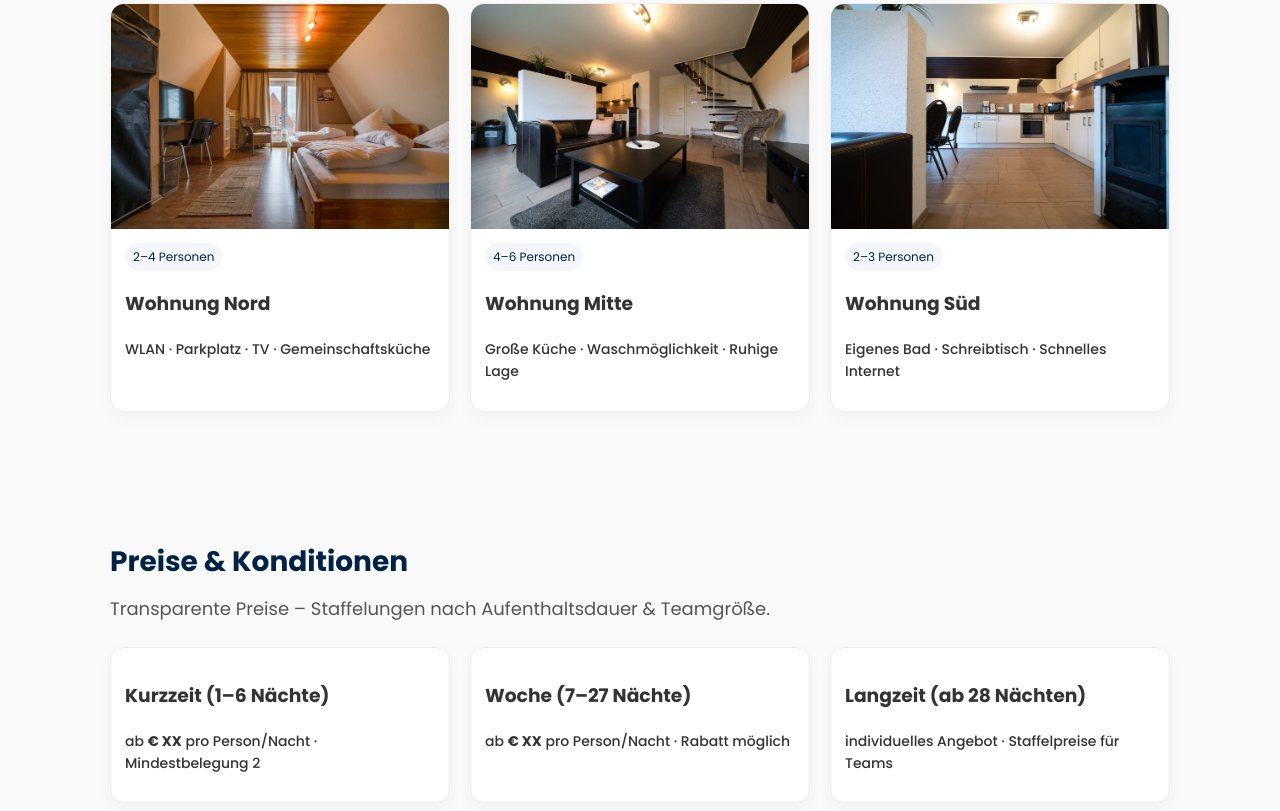
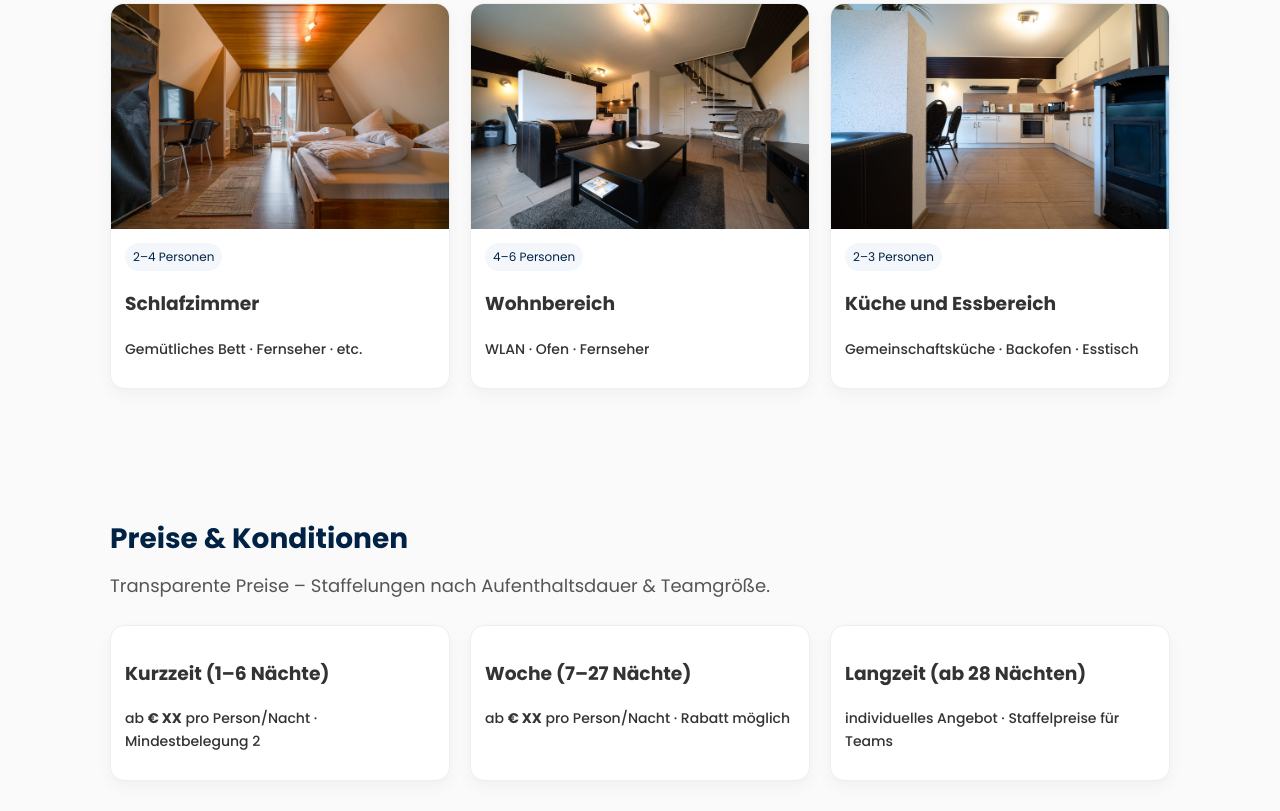
Before and after one commit to jonaspe52/website, a plain HTML site: page index.html in a window 1280 px wide. Shown: the part 687-1498 px from the top of the page. Drawn offline with Linux system fonts and the light colour scheme.

Commit message:
Update index.html

```diff
--- a/index.html
+++ b/index.html
@@ -43,7 +43,7 @@
         .hamburger { display: inline-flex; }
       }
 
-      .hero { position: relative; min-height: 56vh; display: grid; place-items: center; text-align: center; color: white; background: url('combined.jpg') center/cover no-repeat; isolation: isolate; }
+      .hero { position: relative; min-height: 56vh; display: grid; place-items: center; text-align: center; color: white; background: url('Haus Garten hinten.jpg') center/cover no-repeat; isolation: isolate; }
       .hero::after { content: ""; position: absolute; inset: 0; background: linear-gradient(180deg, rgba(0,0,0,.45), rgba(0,0,0,.45)); z-index: -1; }
       .hero h1 { font-size: clamp(28px, 4vw, 48px); margin: 0; }
       .hero p { font-size: clamp(16px, 2.2vw, 20px); margin: 10px 0 22px; }
@@ -123,27 +123,27 @@
           <p class="lead">Gemütliche, voll ausgestattete Wohnungen.</p>
           <div class="grid grid-3">
             <article class="card">
-              <img src="Schlafzimmer 2.jpg" alt="Wohnung Nord Schlafzimmer" />
+              <img src="Schlafzimmer 2.jpg" alt="Schlafzimmer" />
               <div class="card-body">
                 <span class="tag">2–4 Personen</span>
-                <h3>Wohnung Nord</h3>
-                <p class="small">WLAN · Parkplatz · TV · Gemeinschaftsküche</p>
+                <h3>Schlafzimmer</h3>
+                <p class="small">Gemütliches Bett · Fernseher · etc.</p>
               </div>
             </article>
             <article class="card">
               <img src="Wohnbereich.jpg" alt="Wohnung Mitte Wohnbereich" />
               <div class="card-body">
                 <span class="tag">4–6 Personen</span>
-                <h3>Wohnung Mitte</h3>
-                <p class="small">Große Küche · Waschmöglichkeit · Ruhige Lage</p>
+                <h3>Wohnbereich</h3>
+                <p class="small">WLAN · Ofen · Fernseher</p>
               </div>
             </article>
             <article class="card">
               <img src="Küche_Essbereich.jpg" alt="Wohnung Süd Küche" />
               <div class="card-body">
                 <span class="tag">2–3 Personen</span>
-                <h3>Wohnung Süd</h3>
-                <p class="small">Eigenes Bad · Schreibtisch · Schnelles Internet</p>
+                <h3>Küche und Essbereich</h3>
+                <p class="small">Gemeinschaftsküche · Backofen · Esstisch</p>
               </div>
             </article>
           </div>
```
